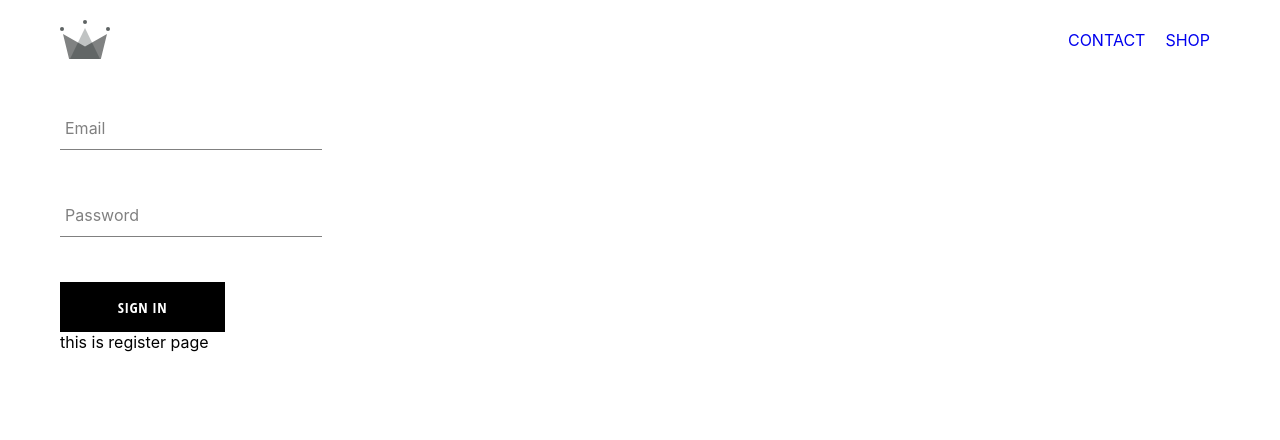
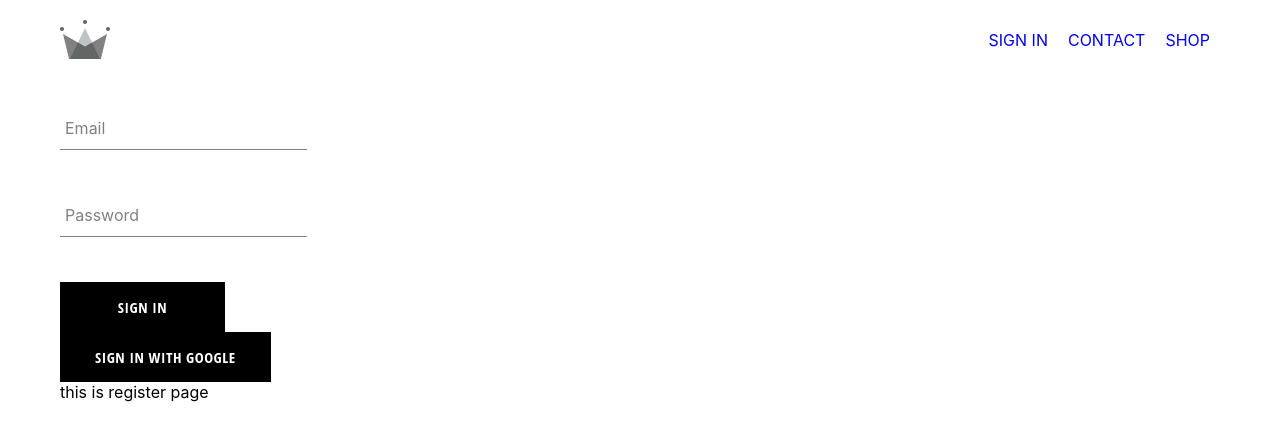
Before and after one commit to pradeepdharmasena/ap_fasions, a React (Create React App) app: page /signin in a window 1280 px wide. Shown: the top 440 px of the page. Built offline with nearby package versions, Linux system fonts and the light colour scheme; no server answers.

Commit message:
google authantication implimented

```diff
--- a/src/App.js
+++ b/src/App.js
@@ -9,6 +9,7 @@ import { ShopPage } from "./Pages/ShopPage/ShopPage";
 import { NavigationBar } from "./Components/NavigationBar/NavigationBar";
 import { Route, Routes} from "react-router-dom";
 import { SignInRegister } from "./Pages/SignInRegisterPage/SignInRegister";
+import { auth } from "./firebase/firebase.utils";
 
 
 class App extends Component {
@@ -51,14 +52,30 @@ class App extends Component {
                 "id": 5,
                 "linkUrl":"/mens"
             }
-        ]
+        ],
+
+        currentUser:{
+
+        }
     }
+}
+
+unsuscribeFromAuth = null;
+
+componentDidMount(){
+  this.unsuscribeFromAuth = auth.onAuthStateChanged(user =>{
+    this.setState({currentUser:user}, ()=>{console.log("user object==> ", this.state.currentUser)})
+  })
+}
+
+componentWillUnmount(){
+  this.unsuscribeFromAuth();
 }
 
   render() {
     return (
       <div >
-        <NavigationBar/>
+        <NavigationBar currentUser = {this.state.currentUser}/>
         <Routes>
           <Route exact path = "/" element = {<HomePage directory = {this.state.directory}/>}/>
           <Route exact path = "/hats" element = {<HatPage/>}/>
--- a/src/Components/NavigationBar/NavigationBar.jsx
+++ b/src/Components/NavigationBar/NavigationBar.jsx
@@ -2,11 +2,12 @@ import React from "react";
 import { Link } from "react-router-dom";
 
 import { ReactComponent as Logo } from "../../Assetes/crown.svg";
+import { auth } from "../../firebase/firebase.utils";
 
 
 import './NavigationBar.scss'
 
-export const NavigationBar = () =>(
+export const NavigationBar = ({currentUser}) =>(
     <div className="container-navigation-bar">
         <Link to = "/">
             <Logo/>
@@ -20,5 +21,12 @@ export const NavigationBar = () =>(
             CONTACT
         </Link>
 
+        {
+            currentUser ?
+            <Link to = "/signin" className="options"  onClick={()=>auth.signOut()}>SIGN OUT</Link>
+
+            : <Link to = "/signin" className="options">SIGN IN</Link>
+        }
+
     </div>
 )
--- a/src/Components/SignIn/SignIn.jsx
+++ b/src/Components/SignIn/SignIn.jsx
@@ -2,6 +2,7 @@ import React from "react";
 import './SignIn.scss'
 import { FormInput } from "../FormInput/FormInput";
 import { CoustomButton } from "../CostomButton/CustomButton";
+import { SignInWithGoogle } from "../../firebase/firebase.utils";
 class SignIn extends React.Component {
 
     constructor(props) {
@@ -50,6 +51,11 @@ class SignIn extends React.Component {
                         type="submit"
                         value="submit"
                         onClick={this.handleSubmit} > Sign In</CoustomButton>
+
+<CoustomButton
+                        type="submit"
+                        value="submit"
+                        onClick={SignInWithGoogle} > Sign In with Google</CoustomButton>
                 </form>
             </div>
         )
--- /dev/null
+++ b/src/firebase/firebase.utils.js
@@ -0,0 +1,30 @@
+// Import the functions you need from the SDKs you need
+import firebase from 'firebase/compat/app';
+import 'firebase/compat/auth';
+import 'firebase/compat/firestore';
+
+// TODO: Add SDKs for Firebase products that you want to use
+// https://firebase.google.com/docs/web/setup#available-libraries
+
+// Your web app's Firebase configuration
+// For Firebase JS SDK v7.20.0 and later, measurementId is optional
+const firebaseConfig = {
+  apiKey: "AIzaSyAUVUin8XUI09Vq3AWvN_aAfhfFaFFFvfM",
+  authDomain: "apfasions.firebaseapp.com",
+  projectId: "apfasions",
+  storageBucket: "apfasions.appspot.com",
+  messagingSenderId: "300118634580",
+  appId: "1:300118634580:web:0ee90621db748d9d257dc1",
+  measurementId: "G-N5LSG13DRP"
+};
+
+// Initialize Firebase
+firebase.initializeApp(firebaseConfig);
+
+export const auth = firebase.auth();
+export const firestore = firebase.firestore();
+
+const provider = new firebase.auth.GoogleAuthProvider();
+provider.setCustomParameters({prompt: 'select_account'});
+
+export const SignInWithGoogle = () => auth.signInWithPopup(provider)
--- a/src/index.css
+++ b/src/index.css
@@ -11,3 +11,8 @@ code {
   font-family: source-code-pro, Menlo, Monaco, Consolas, 'Courier New',
     monospace;
 }
+
+
+*{
+  box-sizing: border-box;
+}
```
